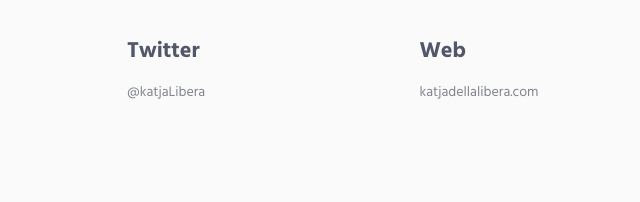
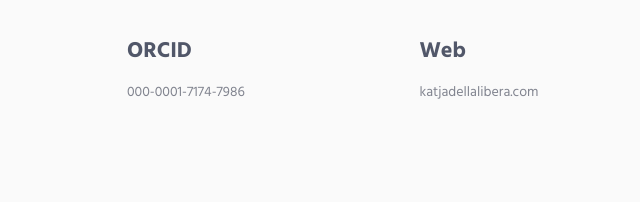
Before and after one commit to katjadellalibera/katjadellalibera.github.io, a plain HTML site: page index.html in a window 1280 px wide. Shown: the part 2961-3163 px from the top of the page, 528-1168 px from the left. Drawn offline with Linux system fonts and the light colour scheme.

Commit message:
added ORCID

```diff
--- a/index.html
+++ b/index.html
@@ -272,8 +272,8 @@
                             <a href="mailto:#">katja.dellalibera~gmail.com</a>
                         </div>
                         <div class="col-md-3 col-xs-6 md-margin-b-30">
-                            <h4>Twitter</h4>
-                            <a href="#">@katjaLibera</a>
+                            <h4>ORCID</h4>
+                            <a href="https://orcid.org/0000-0001-7174-7986">000-0001-7174-7986</a>
                         </div>
 
                         <div class="col-md-3 col-xs-6">
```
